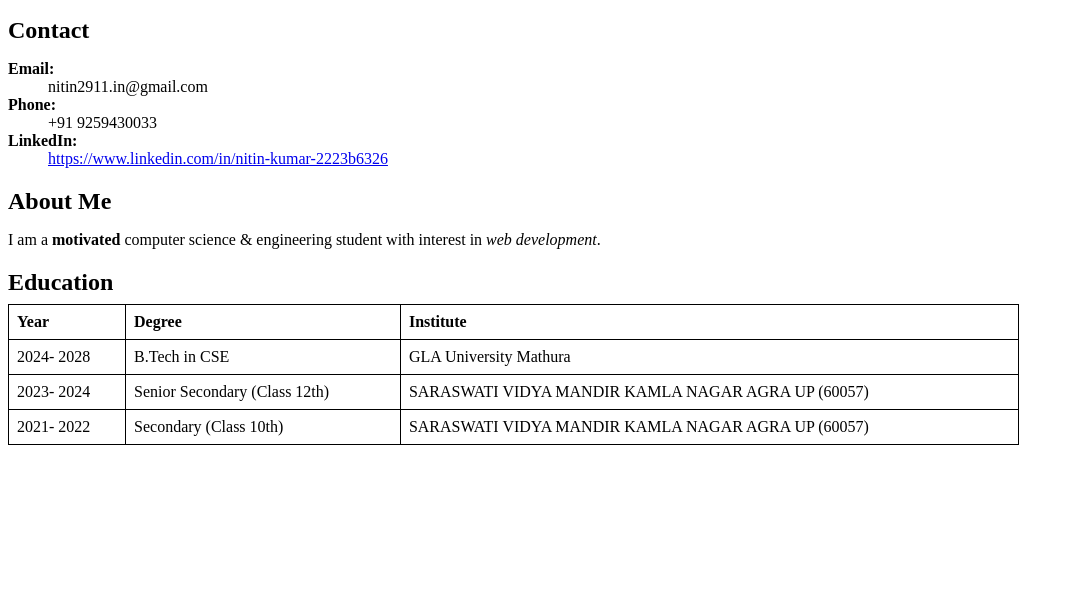
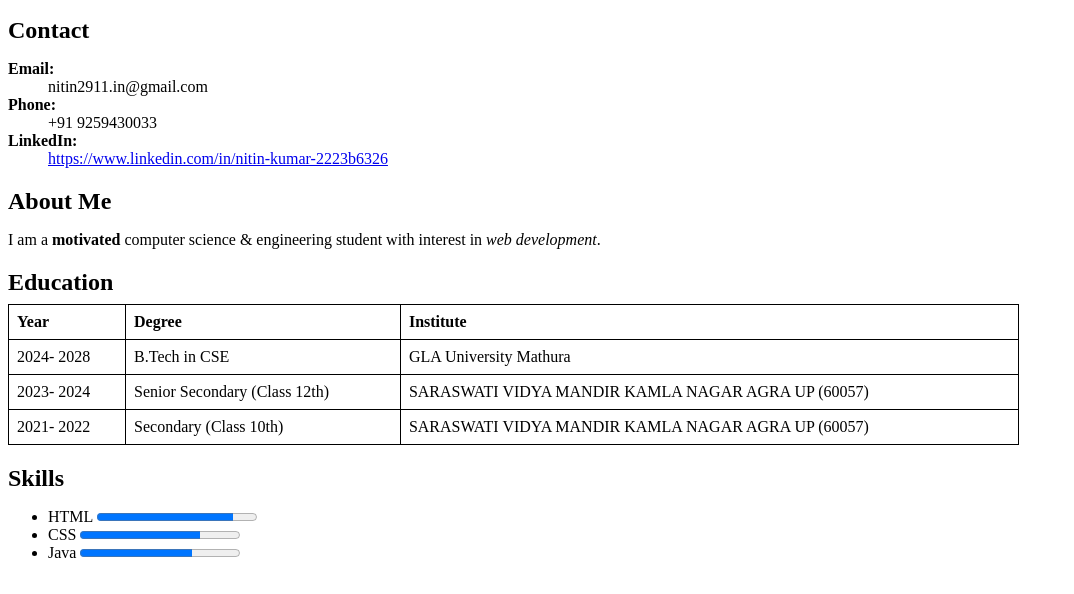
Before and after one commit to nitinkumar2911/Frontend-Engineering, a plain HTML site: page index.html in a window 1280 px wide. Shown: the part 206-800 px from the top of the page, without its empty margins (0-1074 px from the left). Drawn offline with Linux system fonts and the light colour scheme.

Commit message:
🔹 Part 6: Skills

```diff
--- a/index.html
+++ b/index.html
@@ -50,8 +50,16 @@
       <td style="border:1px solid black; padding:8px;">Secondary (Class 10th)</td>
       <td style="border:1px solid black; padding:8px;">SARASWATI VIDYA MANDIR KAMLA NAGAR AGRA UP (60057)</td>
     </tr>
+  </table>
+  <section style="margin-bottom:20px;">
+  <h2 style="margin-bottom:8px;">Skills</h2>
+  <ul>
+    <li>HTML <progress value="85" max="100"></progress></li>
+    <li>CSS <progress value="75" max="100"></progress></li>
+    <li>Java <progress value="70" max="100"></progress></li>
+  </ul>
+</section>
 
-  </table>
 </section>
 
 
```
